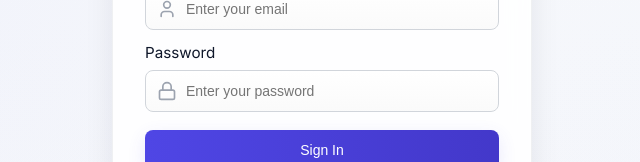
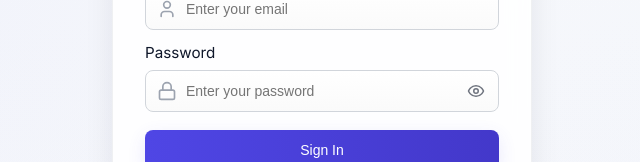
Before and after one commit to jpdev69/CounselMate-system, a React (Vite) app in the folder frontend/: page /login in a window 1280 px wide. Shown: the part 384-546 px from the top of the page, without its empty margins (318-958 px from the left). Built offline with nearby package versions, Linux system fonts and the light colour scheme; no server answers.

Commit message:
Include some minor UI changes

```diff
--- a/frontend/src/components/Login.jsx
+++ b/frontend/src/components/Login.jsx
@@ -2,11 +2,12 @@
 import React, { useState } from 'react';
 import { useAuth } from '../contexts/AuthContext';
 import { useNavigate } from 'react-router-dom';
-import { School, User, Lock } from 'lucide-react';
+import { School, User, Lock, Eye, EyeOff } from 'lucide-react';
 
 const Login = () => {
   const [email, setEmail] = useState('');
   const [password, setPassword] = useState('');
+  const [showPassword, setShowPassword] = useState(false);
   const [error, setError] = useState('');
   const [loading, setLoading] = useState(false);
   const { login } = useAuth();
@@ -81,15 +82,25 @@ const Login = () => {
 
           <div>
             <label style={{ display: 'block', marginBottom: '6px', fontSize: '0.95rem' }}>Password</label>
-            <div className="input-with-icon">
+            <div className="input-with-icon" style={{ position: 'relative' }}>
               <Lock className="icon" />
               <input
-                type="password"
+                type={showPassword ? 'text' : 'password'}
                 value={password}
                 onChange={(e) => setPassword(e.target.value)}
                 className="form-input"
                 placeholder="Enter your password"
+                aria-label="Password"
               />
+              <button
+                type="button"
+                onClick={() => setShowPassword((s) => !s)}
+                className="password-toggle"
+                aria-label={showPassword ? 'Hide password' : 'Show password'}
+                title={showPassword ? 'Hide password' : 'Show password'}
+              >
+                {showPassword ? <EyeOff size={18} /> : <Eye size={18} />}
+              </button>
             </div>
           </div>
 
--- a/frontend/src/components/PrintAdmissionSlip.jsx
+++ b/frontend/src/components/PrintAdmissionSlip.jsx
@@ -300,7 +300,7 @@ const PrintAdmissionSlip = () => {
               className="btn btn-primary"
               style={{ width: '100%', padding: '12px', fontWeight: 600, opacity: verified === true ? 1 : 0.6 }}
             >
-              {loading ? 'Issuing Slip...' : verified === true ? 'Issue Admission Slip' : 'Issue Admission Slip (verify first)'}
+              {loading ? 'Issuing Slip...' : 'Issue Admission Slip'}
             </button>
           )}
         </form>
--- a/frontend/src/styles/design.css
+++ b/frontend/src/styles/design.css
@@ -107,7 +107,24 @@ body {
 
 .input-with-icon { position: relative; display: flex; align-items: center; }
 .input-with-icon .icon { position: absolute; left: 12px; color: rgba(15,23,42,0.35); pointer-events: none; }
-.input-with-icon .form-input { padding-left: 2.5rem; }
+.input-with-icon .form-input { padding-left: 2.5rem; padding-right: 2.5rem; }
+
+/* Password toggle (eye) */
+.password-toggle {
+  position: absolute;
+  right: 10px;
+  top: 50%;
+  transform: translateY(-50%);
+  display: inline-flex;
+  align-items: center;
+  justify-content: center;
+  background: transparent;
+  border: none;
+  padding: 4px;
+  cursor: pointer;
+  color: rgba(15,23,42,0.6);
+}
+.password-toggle:focus { outline: 2px solid rgba(79,70,229,0.12); border-radius: 6px; }
 
 .icon-container { width:56px; height:56px; border-radius:12px; display:flex; align-items:center; justify-content:center; background: linear-gradient(180deg, rgba(79,70,229,0.1), rgba(67,56,202,0.06)); color: var(--primary); }
 
```
